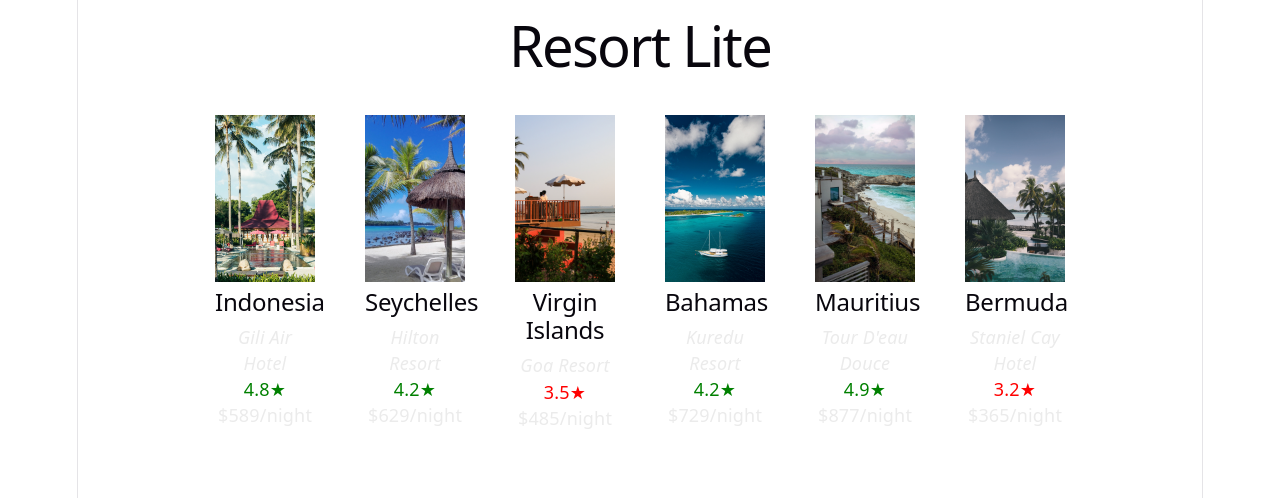
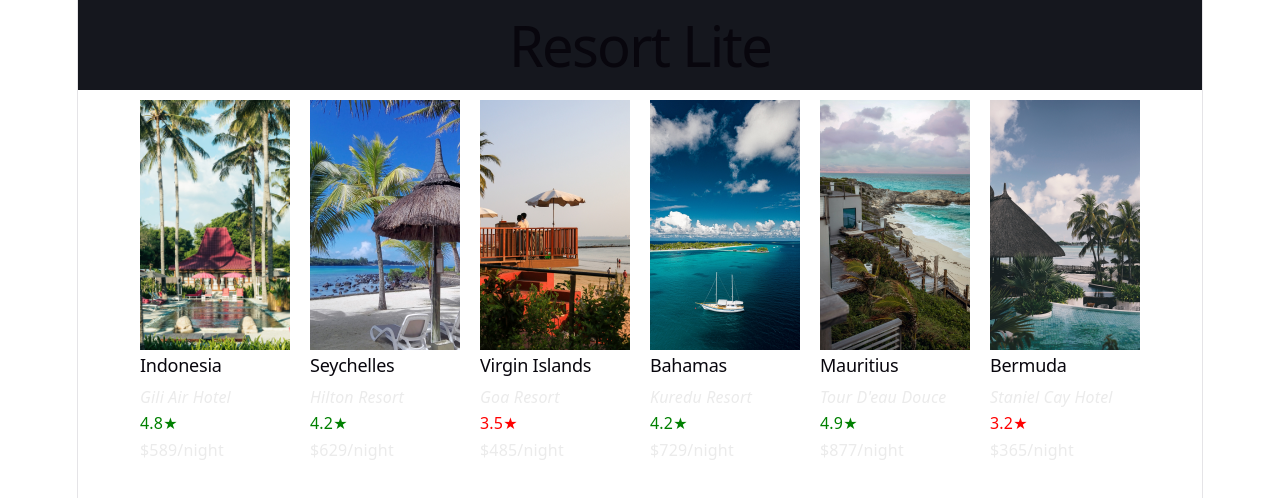
Before and after one commit to someguywithaScarve/slc-2013-lab2, a React (Vite) app: page / in a window 1280 px wide. Shown: the top 498 px of the page. Built offline with nearby package versions, Linux system fonts and the light colour scheme.

Commit message:
completing css and tsx changes

```diff
--- a/src/App.css
+++ b/src/App.css
@@ -3,7 +3,7 @@
   padding: 5px 10px;
   border-radius: 5px;
   color: var(--accent);
-  background: var(--accent-bg);
+  background: #0d0f13;
   border: 2px solid transparent;
   transition: border-color 0.3s;
   margin-bottom: 24px;
@@ -119,7 +119,7 @@
     color: var(--text-h);
     font-size: 16px;
     border-radius: 6px;
-    background: var(--social-bg);
+    background: #0d0f13;
     display: flex;
     padding: 6px 12px;
     align-items: center;
@@ -182,21 +182,33 @@
     border-right-color: var(--border);
   }
 }
-
+.top-header {
+  background-color: #15171e;
+  position: sticky;
+  top: 0;
+}
 .ratingPos {
   color: green;
 }
 .ratingNeg {
   color: red;
 }
+h2{
+  font-size: large;
+}
 .ResortListing {
-  width: 100px;
-  padding: 15px;
-  margin: 10px;
+  width: 150px;
+  padding: 10px;
+  font-size: medium;
+  text-align: left;
+}
+.ResortListing img{
+  width: 100%;
+  padding-bottom: 5px;
+  display: block;
 }
 .ResortListingContainer {
   display: flex;
-  flex-direction: row;
   flex-wrap: wrap;
   justify-content: center;
   gap: 0px;
@@ -211,6 +223,6 @@
     width: 100%;
     justify-content: space-around;
     align-items: center;
-    margin: 10px auto;
+    margin: 5px auto;
   }
 }
--- a/src/App.tsx
+++ b/src/App.tsx
@@ -5,7 +5,9 @@ import data from "./data/data";
 function App() {
   return (
     <>
-      <h1>Resort Lite</h1>
+      <header className='top-header'>
+        <h1>Resort Lite</h1>
+      </header>
       <ResortListingContainer data = {data}/>
     </>
   );
--- a/src/components/ResortListing.tsx
+++ b/src/components/ResortListing.tsx
@@ -8,7 +8,7 @@ export default function ResortListing({
 }: ResortListingProps) {
     return (
         <div className="ResortListing">
-            <img src={pic} alt="" width="100px"/>
+            <img src={pic} alt=""/>
             <h2>{country}</h2>
             <p><i>{location}</i></p>
             <p className={rating > 4.0 ? "ratingPos" : "ratingNeg"}>{rating}★</p>
--- a/src/index.css
+++ b/src/index.css
@@ -34,7 +34,7 @@
   :root {
     --text: #9ca3af;
     --text-h: #f3f4f6;
-    --bg: #16171d;
+    --bg: #0d0f13;
     --border: #2e303a;
     --code-bg: #1f2028;
     --accent: #c084fc;
```
